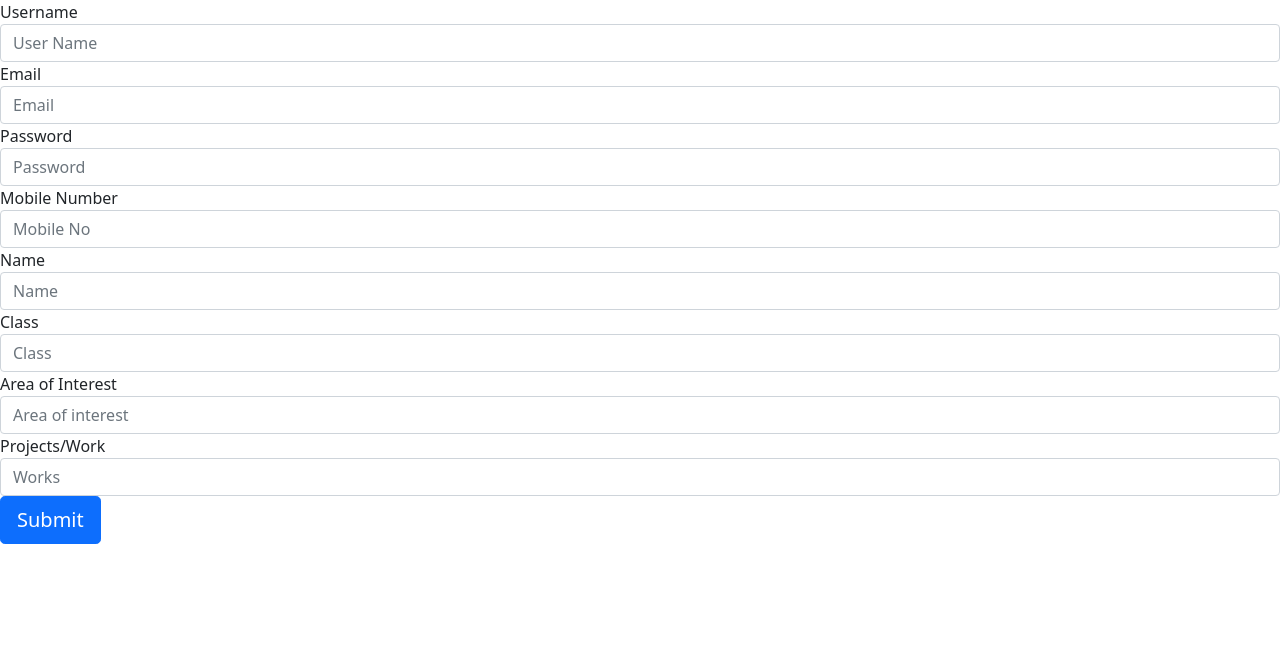
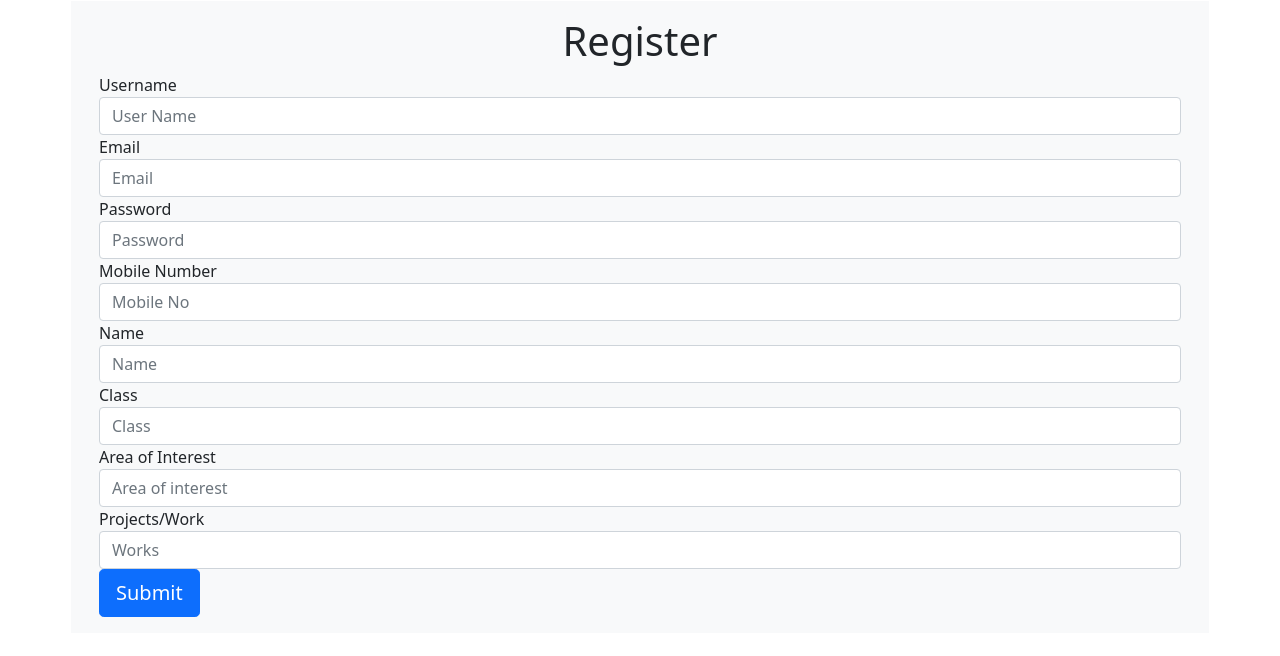
Before and after one commit to Govindvr/Reachout, a Flask app: page /register in a window 1280 px wide. Shown: the top 656 px of the page. Run offline with Flask 2, Linux system fonts and the light colour scheme; some libraries are stand-ins or nearby versions.

Commit message:
register page design

```diff
--- a/app/templates/register.html
+++ b/app/templates/register.html
@@ -1,12 +1,12 @@
 {% extends "index.html" %}
 
 {% block body %}
-    <!-- <div class="container">
+    <div class="container">
 
         <div class="row border border-white p-3 mb-2 bg-light text-dark">
             <h1 class="text-center">Register</h1>
 
-            <div class="col "> -->
+            <div class="col ">
                 <form method="POST" class="form-register" >
 
                         {{ form.username.label() }}
@@ -30,12 +30,12 @@
                         {{form.submit(class="btn btn-block btn-lg btn-primary")}}
 
                 </form>
-<!--
+
             </div>
 
 
         </div>
 
 
-    </div> -->
+    </div>
 {% endblock %}
```
Also changed, not shown: app/accounts.db.
